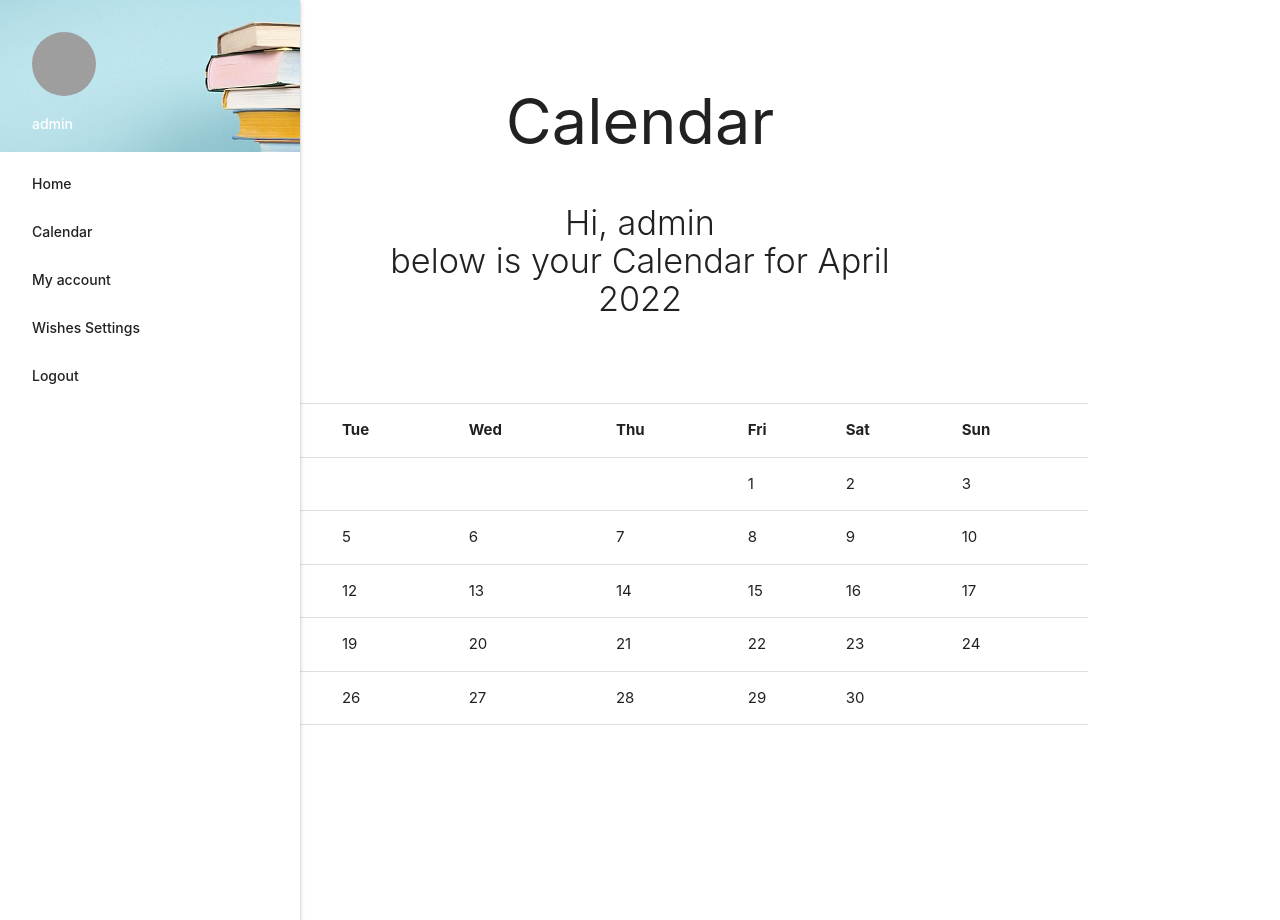
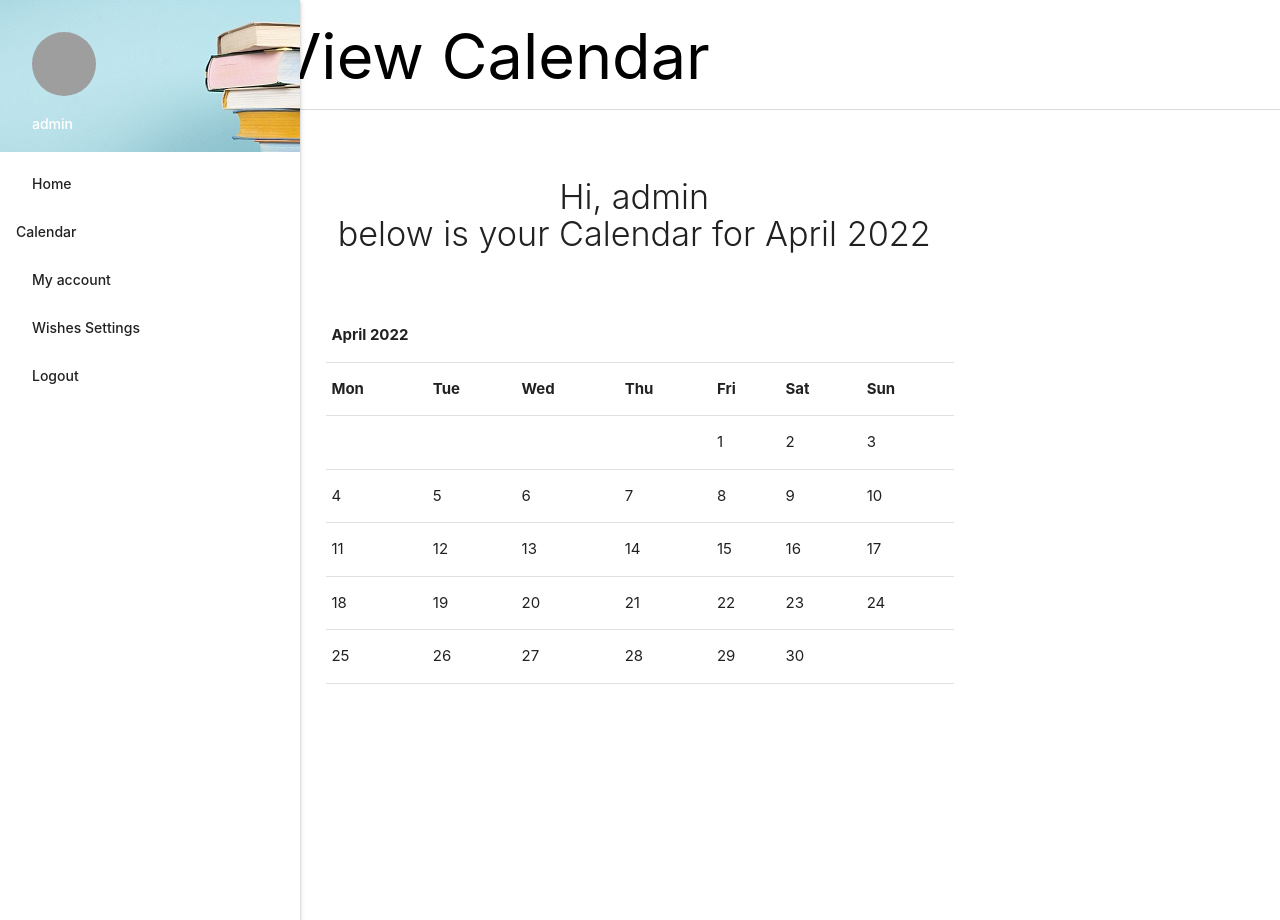
Before and after one commit to SirMatix/mysite, a Django app: page /calendar/ in a window 1280 px wide. Run offline with Django 3.2, Linux system fonts and the light colour scheme; a user stored in the database is signed in; grey boxes are pictures that could not be loaded.

Commit message:
sidenav modifications

```diff
--- a/main/static/main/styles.css
+++ b/main/static/main/styles.css
@@ -0,0 +1,72 @@
+.material-icons {
+    text-rendering: optimizeLegibility;
+    -webkit-font-feature-settings: 'liga';
+    -moz-font-feature-settings: 'liga';
+    font-feature-settings: 'liga';
+}
+
+.material-icons {
+    font-family: 'Material Icons';
+    font-weight: normal;
+    font-style: normal;
+    font-size: 24px;
+    line-height: 1;
+    letter-spacing: normal;
+    text-transform: none;
+    display: inline-block;
+    white-space: nowrap;
+    word-wrap: normal;
+    direction: ltr;
+    -webkit-font-feature-settings: 'liga';
+    -webkit-font-smoothing: antialiased;
+}
+
+a.sidenav-trigger.top-nav i {
+    font-size: 32px;
+    position: absolute;
+    text-align: center;
+    height: 48px;
+    width: 48px;
+    top: 28px;
+    float: none;
+    margin-left: 1.5rem;
+    color: #f3989b;
+    font-size: 36px;
+    z-index: 2;
+}
+
+nav.top-nav {
+    height: 110px;
+    -webkit-box-shadow: none;
+    box-shadow: none;
+    border-bottom: 1px solid rgba(0,0,0,0.14);
+    background-color: transparent;
+}
+
+nav {
+    display: block;
+    color: #fff;
+    background-color: #ee6e73;
+    width: 100%;
+    height: 56px;
+    line-height: 56px;
+}
+
+
+nav.top-nav h1.header {
+    margin: 0;
+    padding-top: 22px;
+    color:black;
+}
+
+@media only screen and (max-width: 992px) {
+    nav .nav-wrapper {
+        text-align: center;
+    }
+}
+
+@media only screen and (max-width: 600px) {
+    a.sidenav-trigger.top-nav {
+        left: 0;
+    }
+}
--- a/main/templates/main/calendar.html
+++ b/main/templates/main/calendar.html
@@ -2,16 +2,16 @@
 {% block title %} Calendar {% endblock title %}
 {% block content %}
 
-    <div class="row center">
-        <div class="col s12 m10 offset-m1">
-            <h1 class="header">Calendar</h1>
+    <div class="container">
+        <div class="row center">
+            <div class="col">
+                <h4 class="light">Hi, {{ user.username }} <br/> below is your Calendar for {{month}} {{year}} </h4>
+            </div>
         </div>
-        <div class="col s12 m8 offset-m2">
-            <h4 class="light">Hi, {{ user.username }} <br/> below is your Calendar for {{month}} {{year}} </h4>
+        <br/>
+        <div class="row center">
+            {{cal|safe}}
         </div>
-    </div>
-    <div class="row center">
-        {{cal|safe}}
     </div>
 
 {% endblock %}
--- a/main/templates/main/header.html
+++ b/main/templates/main/header.html
@@ -33,4 +33,5 @@
     </body>
 
     <script>M.AutoInit();</script>
+    <div class="sidenav-overlay" style="display: none;"></div>
 </html>
--- a/main/templates/main/includes/navbar.html
+++ b/main/templates/main/includes/navbar.html
@@ -1,5 +1,23 @@
 {% load static %}
 {% if user.is_authenticated %}
+
+  <nav class="top-nav">
+    <div class="container">
+      <div class="nav-wrapper">
+        <div class="row">
+          <div class="col s12 m10 offset-m1">
+            <h1 class="header">{{ page_name }}</h1>
+          </div>
+        </div>
+      </div>
+    </div>
+  </nav>
+
+  <div class="container">
+    <a href="#" data-target="nav-mobile" class="top-nav sidenav-trigger full hide-on-large-only">
+      <i class="material-icons">menu</i>
+    </a>
+  </div>
 
   <ul id="nav-mobile" class="sidenav sidenav-fixed" style="transform: translateX(0px)">
     <li>
@@ -19,9 +37,28 @@
     <li class="bold">
       <a class="waves-effect" href="/">Home</a>
     </li>
-    <li class="bold">
-      <a class="waves-effect" href="/calendar">Calendar</a>
+
+    <li class="no-padding">
+      <ul class="collapsible collapsible-accordion">
+        <li class="bold">
+          <a class="collapsible-header waves-effect wave-teal" tabindex="0">Calendar</a>
+          <div class="collapsible-body">
+            <ul>
+              <li>
+                <a href="/calendar">View Calendar</a>
+              </li>
+              <li>
+                <a href="/events">Events</a>
+              </li>
+              <li>
+                <a href="/addevent">Add Event</a>
+              </li>
+            </ul>
+          </div>
+        </li>
+      </ul>
     </li>
+
     <li class="bold">
       <a class="waves-effect" href="/account">My account</a>
     </li>
--- a/main/views.py
+++ b/main/views.py
@@ -10,7 +10,7 @@ from datetime import datetime
 # Create your views here.
 def homepage(request):
     template_name = "main/home.html"
-    return render(request,template_name)
+    return render(request,template_name, { "page_name": "Home"})
 
 
 def register(request):
@@ -75,4 +75,5 @@ def calendar_view(request):
             "year": year,
             "month": month,
             "cal": cal,
+            "page_name": "View Calendar",
         })
```
